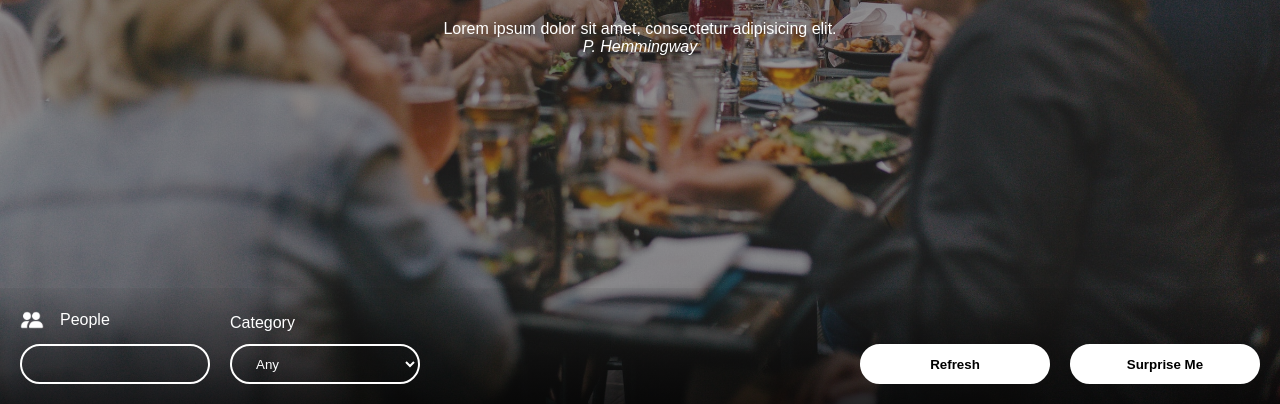
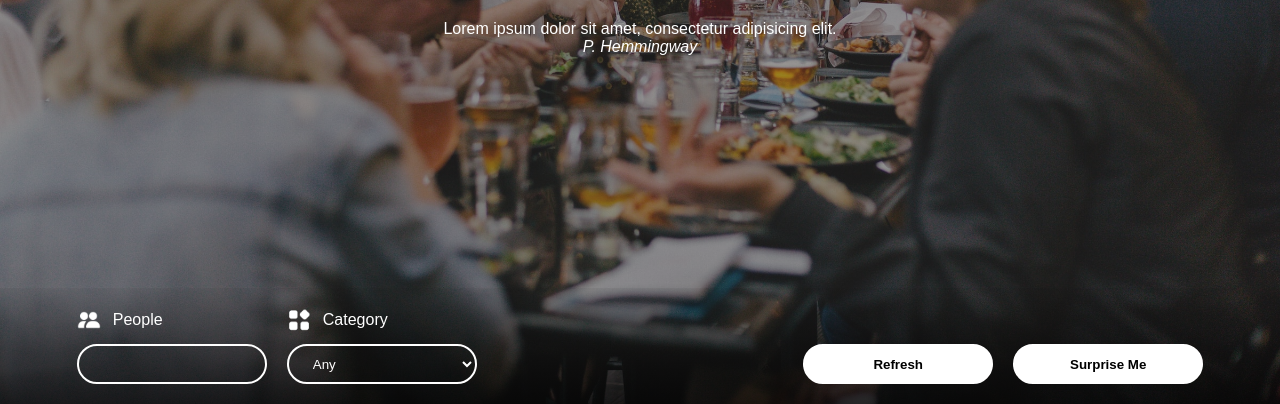
Before and after one commit to Pensive1/Do-Something, a plain HTML site: page index.html in a window 1280 px wide. Shown: the part 396-800 px from the top of the page. Drawn offline with nearby package versions, Linux system fonts and the light colour scheme; no server answers.

Commit message:
Add large tablet layout + category icon

```diff
--- a/index.html
+++ b/index.html
@@ -39,7 +39,7 @@
           <div class="footer__filter">
             <label for="numPeople" class="footer__label">
               <img
-                src="./assets/people.png"
+                src="./assets/people-white.png"
                 alt="People icon"
                 class="footer__label-icon"
               />
@@ -49,7 +49,14 @@
           </div>
 
           <div class="footer__filter">
-            <label for="category" class="footer__label">Category</label>
+            <label for="category" class="footer__label">
+              <img
+                src="./assets/categories-white.png"
+                alt="Category icon"
+                class="footer__label-icon"
+              />
+              Category
+            </label>
             <select name="category" class="footer__cat">
               <option value="">Any</option>
               <option value="charity">Charity</option>
--- a/styles/partials/_mixins.scss
+++ b/styles/partials/_mixins.scss
@@ -10,6 +10,12 @@
   }
 }
 
+@mixin tablet-large {
+  @media screen and (min-width: 1024px) {
+    @content;
+  }
+}
+
 @mixin desktop {
   @media screen and (min-width: 1280px) {
     @content;
--- a/styles/styles.scss
+++ b/styles/styles.scss
@@ -76,6 +76,9 @@
   @include tablet {
     padding: 2rem 2rem;
   }
+  @include tablet-large {
+    padding: 2rem 6%;
+  }
 
   &__form {
     display: flex;
@@ -129,13 +132,13 @@
     display: flex;
     flex-direction: row;
     align-items: center;
-    gap: 1.6rem;
+    gap: 1.2rem;
 
     &-icon {
       display: block;
       aspect-ratio: 1/1;
       width: 2.4rem;
-      filter: invert(100%);
+      // filter: invert(100%);
     }
   }
   &__cat {
@@ -154,7 +157,7 @@
       flex-direction: column;
       align-items: flex-end;
     }
-    @include desktop {
+    @include tablet-large {
       flex-direction: row;
     }
   }
```
Also changed, not shown: assets/categories-white.png (added), styles/styles.css, 1 other file.
